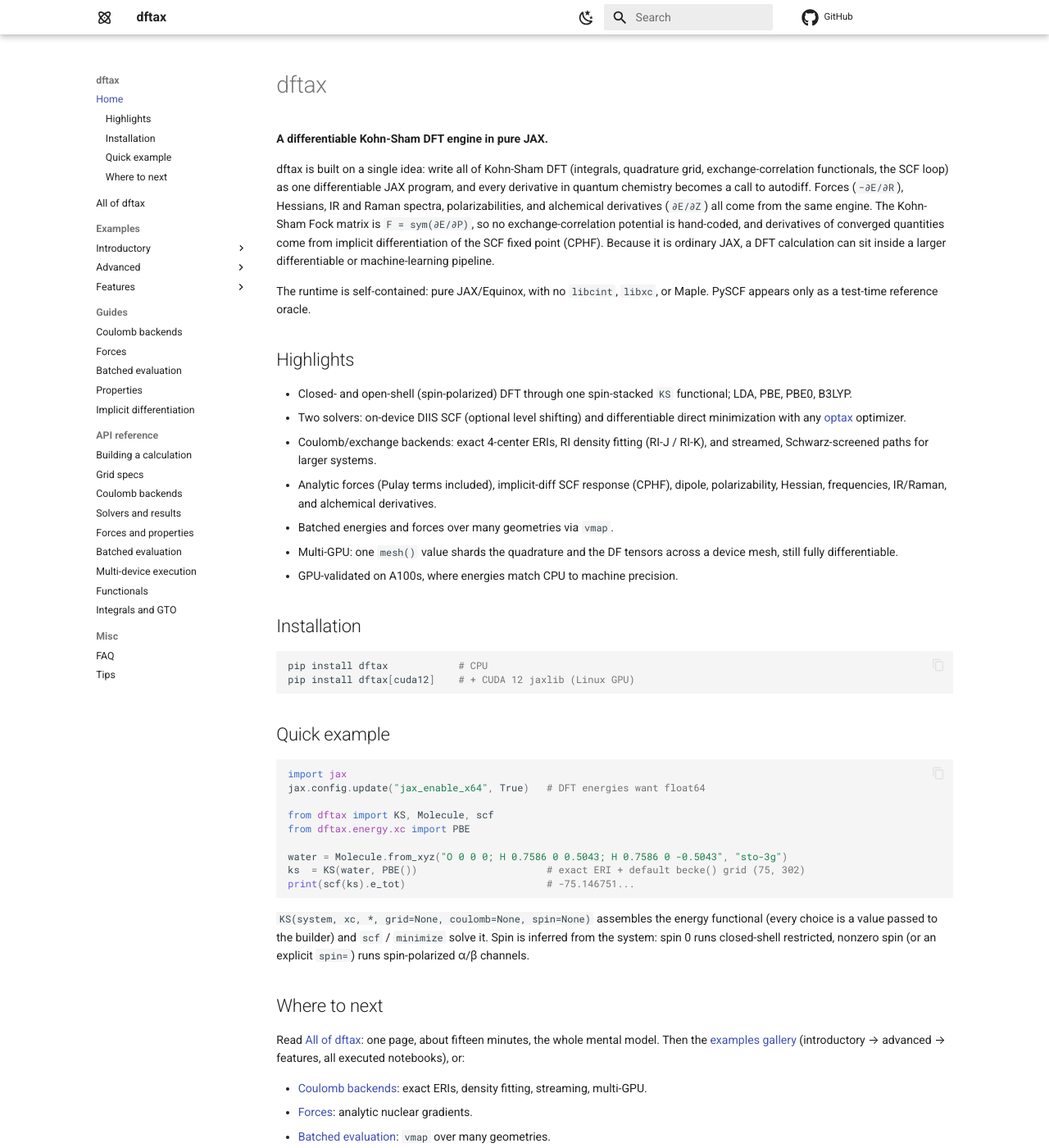
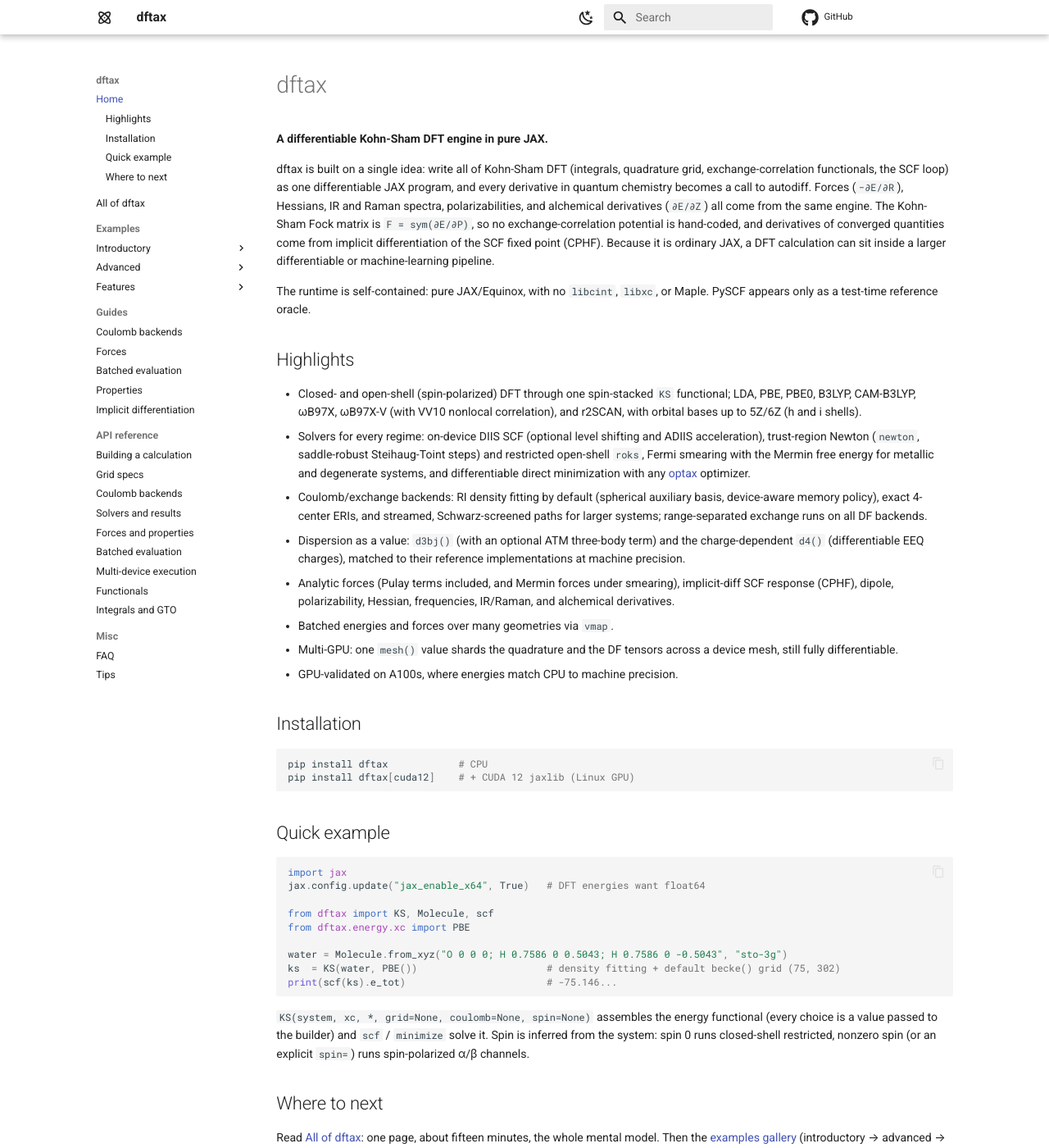
Before and after one commit to andresguzco/dftax, an MkDocs documentation site: the page built from docs/index.md, in a window 1280 px wide and 1400 px high. Shown: the whole window at 82% size. Built offline with MkDocs 1.6.1 and Material for MkDocs 9.7.7, drawn with Linux system fonts in a browser that asks for light colours; comment, search, counter and statistics services are not loaded.

Commit message:
docs: bring the README and narrative pages up to the 0.5 feature set
The README and tour still described the 0.2-era surface. Updated: the
functional roster (CAM-B3LYP, wB97X, wB97X-V with VV10, r2SCAN), density
fitting as the default Coulomb backend (the tour still said exact()), the
solver family (adiis, newton, roks, fermi smearing with the Mermin free
energy), dispersion as a builder value (d3bj/d4), the orbital-basis reach
(g cap lifted to i, so 5Z/6Z run; use DF at those sizes), the VV10
materialized-grid limitation, the accuracy paragraph (r2SCAN/wB97X-V/D3/D4
oracle numbers), and the citation version. docs/api/functionals.md gains
the WB97XV directive and the nlc declaration note.

````diff
--- a/docs/index.md
+++ b/docs/index.md
@@ -19,14 +19,25 @@ or Maple. PySCF appears only as a test-time reference oracle.
 ## Highlights
 
 - Closed- and open-shell (spin-polarized) DFT through one spin-stacked `KS`
-  functional; LDA, PBE, PBE0, B3LYP.
-- Two solvers: on-device DIIS SCF (optional level shifting) and differentiable
-  direct minimization with any [optax](https://optax.readthedocs.io/) optimizer.
-- Coulomb/exchange backends: exact 4-center ERIs, RI density fitting
-  (RI-J / RI-K), and streamed, Schwarz-screened paths for larger systems.
-- Analytic forces (Pulay terms included), implicit-diff SCF response (CPHF),
-  dipole, polarizability, Hessian, frequencies, IR/Raman, and alchemical
-  derivatives.
+  functional; LDA, PBE, PBE0, B3LYP, CAM-B3LYP, ωB97X, ωB97X-V (with VV10
+  nonlocal correlation), and r2SCAN, with orbital bases up to 5Z/6Z
+  (h and i shells).
+- Solvers for every regime: on-device DIIS SCF (optional level shifting and
+  ADIIS acceleration), trust-region Newton (`newton`, saddle-robust
+  Steihaug-Toint steps) and restricted open-shell `roks`, Fermi smearing
+  with the Mermin free energy for metallic and degenerate systems, and
+  differentiable direct minimization with any
+  [optax](https://optax.readthedocs.io/) optimizer.
+- Coulomb/exchange backends: RI density fitting by default (spherical
+  auxiliary basis, device-aware memory policy), exact 4-center ERIs, and
+  streamed, Schwarz-screened paths for larger systems; range-separated
+  exchange runs on all DF backends.
+- Dispersion as a value: `d3bj()` (with an optional ATM three-body term)
+  and the charge-dependent `d4()` (differentiable EEQ charges), matched to
+  their reference implementations at machine precision.
+- Analytic forces (Pulay terms included, and Mermin forces under smearing),
+  implicit-diff SCF response (CPHF), dipole, polarizability, Hessian,
+  frequencies, IR/Raman, and alchemical derivatives.
 - Batched energies and forces over many geometries via `vmap`.
 - Multi-GPU: one `mesh()` value shards the quadrature and the DF tensors
   across a device mesh, still fully differentiable.
@@ -49,8 +60,8 @@ from dftax import KS, Molecule, scf
 from dftax.energy.xc import PBE
 
 water = Molecule.from_xyz("O 0 0 0; H 0.7586 0 0.5043; H 0.7586 0 -0.5043", "sto-3g")
-ks  = KS(water, PBE())                      # exact ERI + default becke() grid (75, 302)
-print(scf(ks).e_tot)                        # -75.146751...
+ks  = KS(water, PBE())                      # density fitting + default becke() grid (75, 302)
+print(scf(ks).e_tot)                        # -75.146...
 ```
 
 `KS(system, xc, *, grid=None, coulomb=None, spin=None)` assembles the energy
````
Also changed, not shown: README.md (+24 -14 lines), docs/all-of-dftax.md (+23 -6 lines), docs/api/functionals.md (+8 -4 lines).
